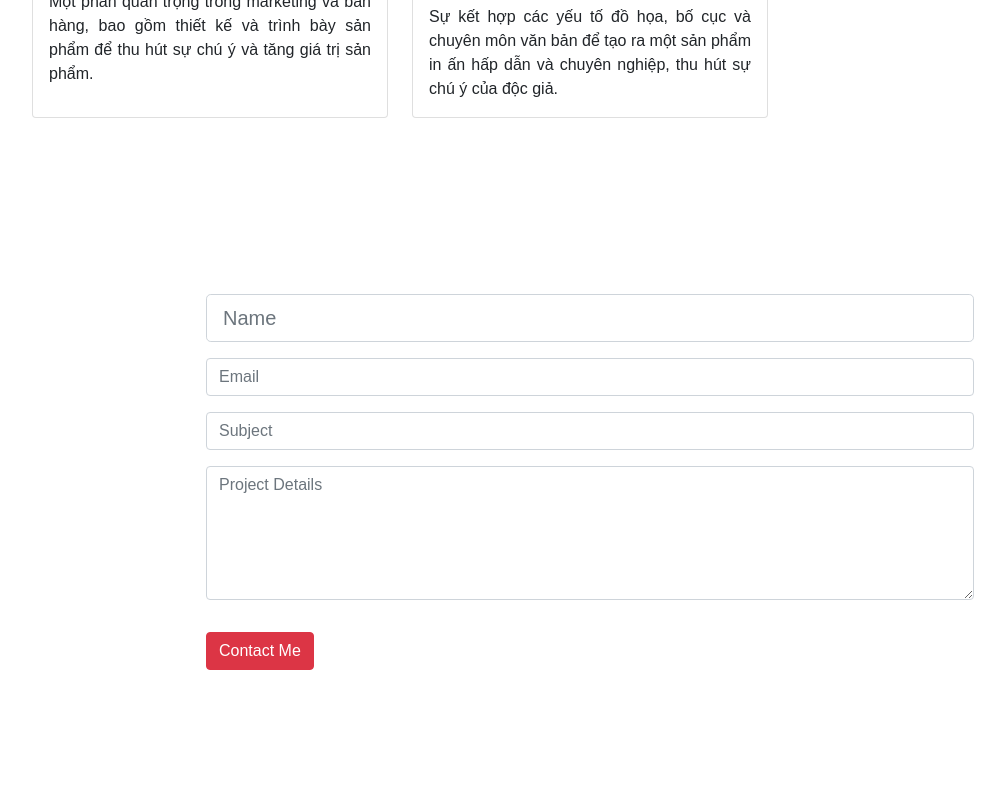
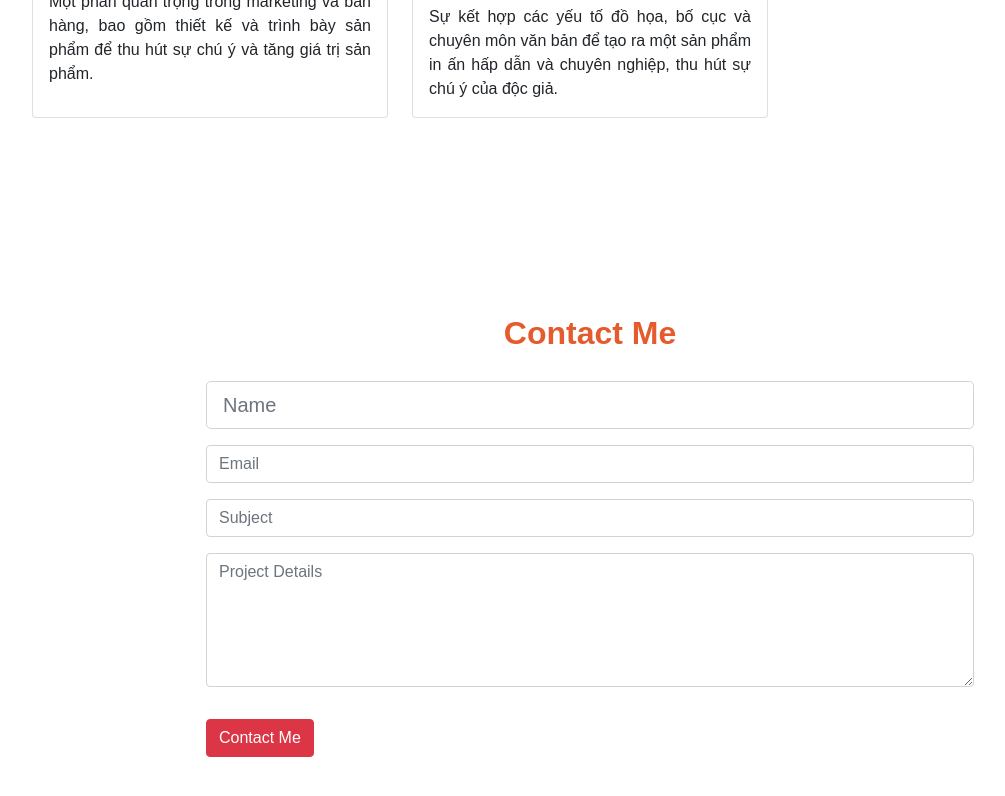
Before and after one commit to LyKimNganD20TKDH/LyKimNganD20TKDH.github.io, a plain HTML site: page index.html in a window 1280 px wide. Shown: the part 2508-3304 px from the top of the page, without its empty margins (50-1055 px from the left). Drawn offline with Linux system fonts and the light colour scheme.

Commit message:
Update index.html

```diff
--- a/index.html
+++ b/index.html
@@ -162,6 +162,7 @@
       </div>
 </div>
 <div class="cointainer-lg min-vh-100 py-5 my-contact" id="contact">
+<h2 class="my-title">Contact Me</h2>
   <form>
       <input type="text" class="form-control form-control-lg" placeholder="Name">
       <input type="email" class="form-control mt-3" placeholder="Email">
```
